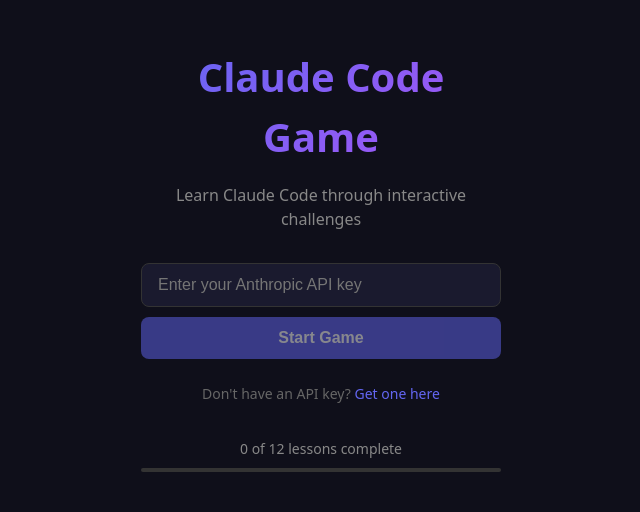
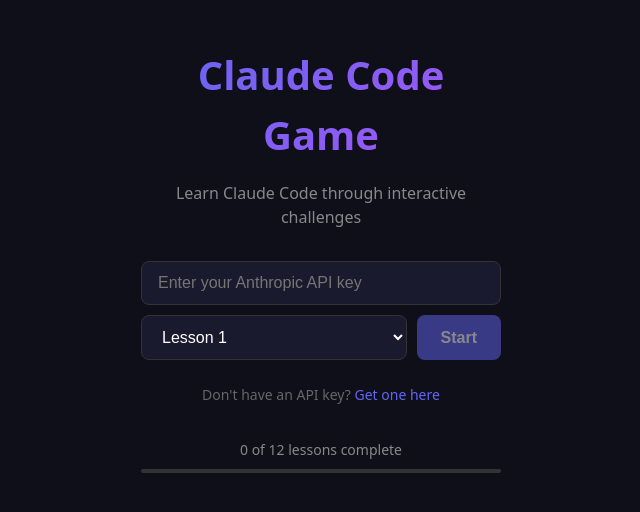
Before and after one commit to abhishekray07/claude-code-game, a React app in the folder frontend/: page / in a window 1280 px wide. Shown: the part 154-666 px from the top of the page, without its empty margins (319-959 px from the left). Built offline with nearby package versions, Linux system fonts and the light colour scheme; the HTML template or start-up script is replaced by a standard one.

Commit message:
feat: add lesson selector dropdown for testing

```diff
--- a/frontend/src/App.css
+++ b/frontend/src/App.css
@@ -69,6 +69,27 @@
 .input-group button:disabled {
   opacity: 0.5;
   cursor: not-allowed;
+}
+
+.lesson-select-row {
+  display: flex;
+  gap: 10px;
+}
+
+.lesson-select {
+  flex: 1;
+  padding: 12px 16px;
+  border-radius: 8px;
+  border: 1px solid #333;
+  background: #1a1a2e;
+  color: #fff;
+  font-size: 1rem;
+  cursor: pointer;
+}
+
+.lesson-select:focus {
+  outline: none;
+  border-color: #6366f1;
 }
 
 .error {
--- a/frontend/src/App.tsx
+++ b/frontend/src/App.tsx
@@ -41,6 +41,7 @@
   const [error, setError] = useState("");
   const [levelComplete, setLevelComplete] = useState(false);
   const [phase, setPhase] = useState<LessonPhase>("watch");
+  const [selectedLesson, setSelectedLesson] = useState(1);
   const { progress, markComplete } = useProgress();
 
   const startGame = async (levelNumber: number = 1) => {
@@ -115,14 +116,29 @@
               placeholder="Enter your Anthropic API key"
               value={apiKey}
               onChange={(e) => setApiKey(e.target.value)}
-              onKeyDown={(e) => e.key === "Enter" && startGame(1)}
+              onKeyDown={(e) => e.key === "Enter" && startGame(selectedLesson)}
             />
-            <button
-              onClick={() => startGame(1)}
-              disabled={loading || !apiKey.trim()}
-            >
-              {loading ? "Starting..." : "Start Game"}
-            </button>
+            <div className="lesson-select-row">
+              <select
+                value={selectedLesson}
+                onChange={(e) => setSelectedLesson(Number(e.target.value))}
+                className="lesson-select"
+              >
+                {Array.from({ length: TOTAL_LESSONS }, (_, i) => i + 1).map(
+                  (n) => (
+                    <option key={n} value={n}>
+                      Lesson {n}
+                    </option>
+                  )
+                )}
+              </select>
+              <button
+                onClick={() => startGame(selectedLesson)}
+                disabled={loading || !apiKey.trim()}
+              >
+                {loading ? "Starting..." : "Start"}
+              </button>
+            </div>
           </div>
 
           {error && <p className="error">{error}</p>}
```
